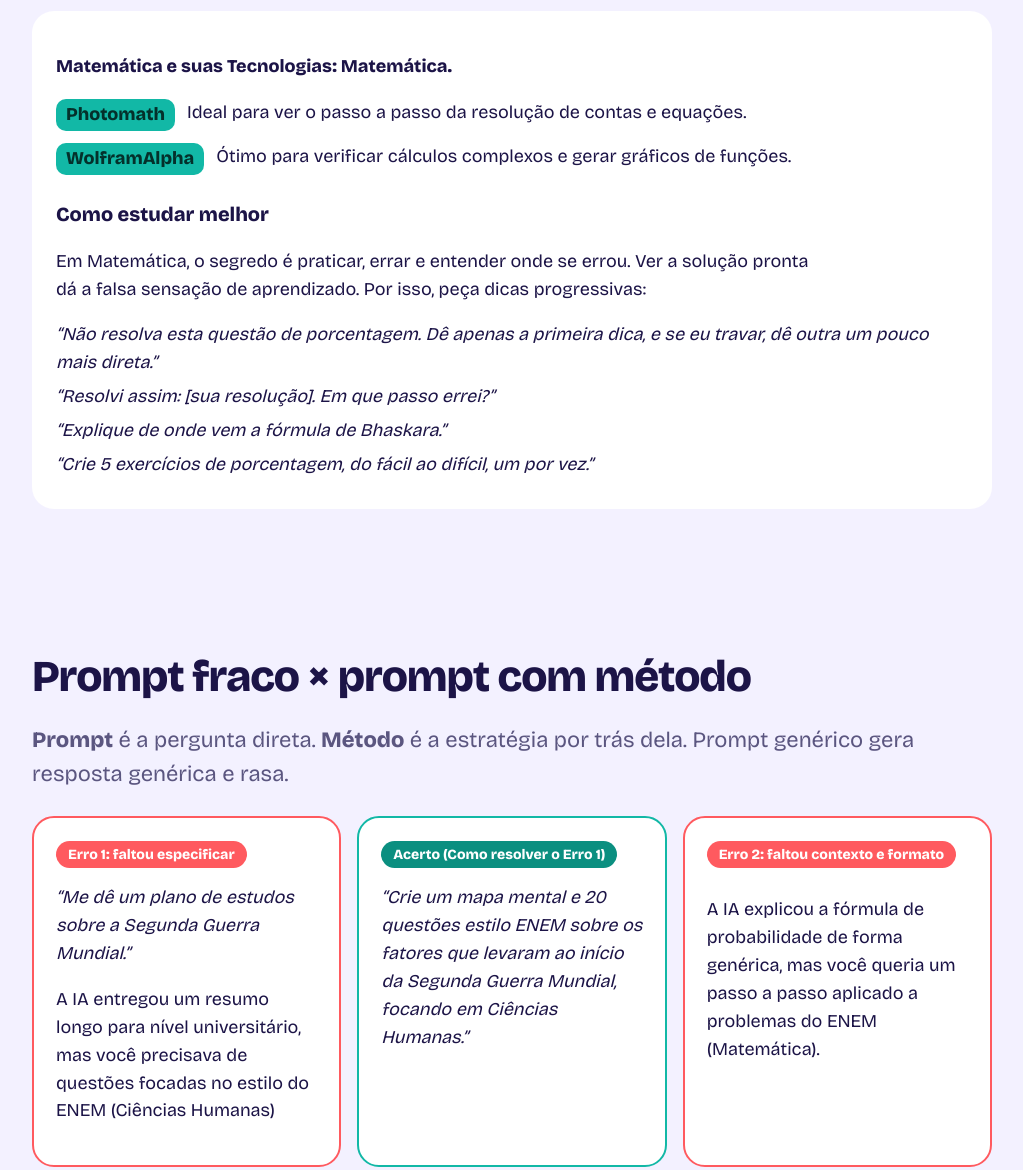
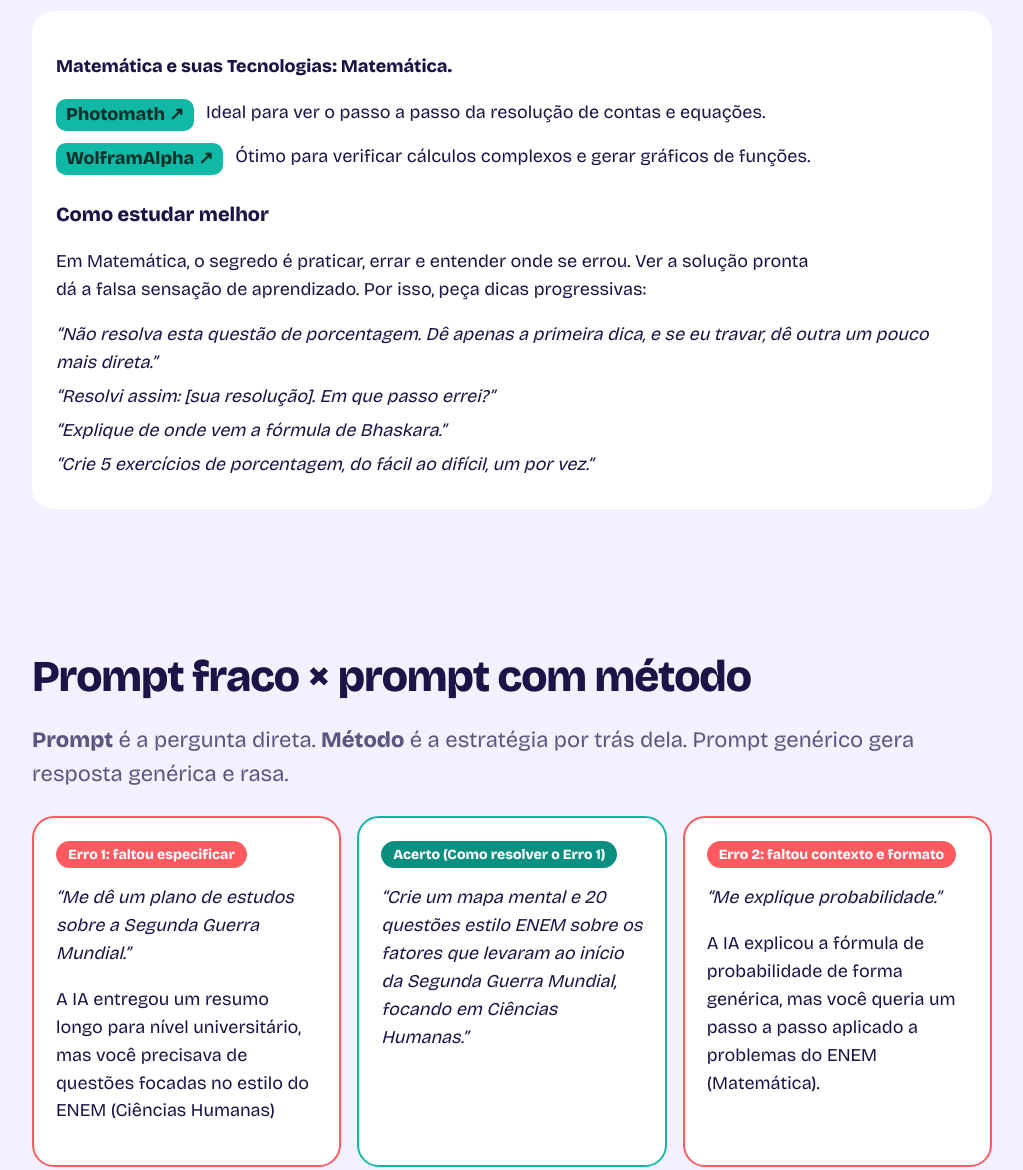
Before and after one commit to KeveinCardoso/PROJETO-DE-EXT.-APIEX-IA-, a plain HTML site: page index.html in a window 1280 px wide. Shown: the part 922-2092 px from the top of the page, without its empty margins (256-1279 px from the left). Drawn offline with nearby package versions, Linux system fonts and the light colour scheme.

Commit message:
links nos botões verdes das quatro áreas (Matemática, Humanas, Linguagens e Natureza)

```diff
--- a/index.html
+++ b/index.html
@@ -12,7 +12,7 @@
 
 <body>
     <nav aria-label="Seções">
-        <a href="#início">Início</a><a href="#areas">IAs por área</a><a href="#metodo">Prompt × Método</a><a href="#dicas">Dicas</a><a href="#modelos">Prompts modelo</a><a
+        <a href="#inicio">Início</a><a href="#areas">IAs por área</a><a href="#metodo">Prompt × Método</a><a href="#dicas">Dicas</a><a href="#modelos">Prompts modelo</a><a
             href="#vantagem">Vantagem</a><a href="#mercado">Mercado</a><a href="#piloto">Resumo</a>
     </nav>
 
@@ -48,11 +48,12 @@
                 <q>Crie um mapa mental e 20 questões estilo ENEM sobre os fatores que levaram ao início da Segunda Guerra Mundial, focando em Ciências Humanas.</q>
             </div>
             <div class="card bad"><span class="tag b">Erro 2: faltou contexto e formato</span>
+                <q>Me explique probabilidade.</q>
                 <p>A IA explicou a fórmula de probabilidade de forma genérica, mas você queria um passo a passo aplicado a problemas do ENEM (Matemática).</p>
             </div>
             <div class="card good"><span class="tag g">Acerto (Como resolver o Erro 2)</span>
-                <p>Sempre defina o perfil de resposta e o foco da área:
-"Explique o conceito de probabilidade como se fosse um professor do ENEM, utilizando um exemplo prático do cotidiano e uma questão resolvida."</q></p>
+                <p>Sempre defina o perfil de resposta e o foco da área:</p>
+                <q>Explique o conceito de probabilidade como se fosse um professor do ENEM, utilizando um exemplo prático do cotidiano e uma questão resolvida.</q>
             </div>
         </div>
         <h3 style="margin-top:36px">3 níveis de pergunta</h3>
--- a/script.js
+++ b/script.js
@@ -17,15 +17,16 @@ document.querySelectorAll('.toggle button').forEach(function (b) {
 });
 
 /* ---------- Abas: IA por área + como estudar melhor ----------
-   n = nome da aba | d = descrição da área | a = ferramentas [nome, descrição]
+   n = nome da aba | d = descrição da área
+   a = ferramentas [ [ [nome, link], ... ], descrição ]
    i = introdução de "como estudar melhor" | p = prompts de exemplo        */
 var areas = [
     {
         n: 'Matemática',
         d: 'Matemática e suas Tecnologias: Matemática.',
         a: [
-            ['Photomath', 'Ideal para ver o passo a passo da resolução de contas e equações.'],
-            ['WolframAlpha', 'Ótimo para verificar cálculos complexos e gerar gráficos de funções.']
+            [[['Photomath', 'https://photomath.com']], 'Ideal para ver o passo a passo da resolução de contas e equações.'],
+            [[['WolframAlpha', 'https://www.wolframalpha.com']], 'Ótimo para verificar cálculos complexos e gerar gráficos de funções.']
         ],
         i: 'Em Matemática, o segredo é praticar, errar e entender onde se errou. Ver a solução pronta dá a falsa sensação de aprendizado. Por isso, peça dicas progressivas:',
         p: [
@@ -39,8 +40,8 @@ var areas = [
         n: 'Humanas',
         d: 'Ciências Humanas e Sociais Aplicadas: História, Geografia, Filosofia e Sociologia.',
         a: [
-            ['Perplexity AI', 'Traz conteúdos atualizados com fontes e referências confiáveis, perfeito para História e Geografia.'],
-            ['Claude', 'Excelente para criar linhas do tempo, comparar correntes de pensamento (Filosofia/Sociologia) e montar argumentos para redação.']
+            [[['Perplexity AI', 'https://www.perplexity.ai']], 'Traz conteúdos atualizados com fontes e referências confiáveis, perfeito para História e Geografia.'],
+            [[['Claude', 'https://claude.ai']], 'Excelente para criar linhas do tempo, comparar correntes de pensamento (Filosofia/Sociologia) e montar argumentos para redação.']
         ],
         i: 'Em Ciências Humanas, o desafio é compreender contextos, causas e consequências, e não decorar datas soltas. Nessa área, a IA ajuda a organizar as relações entre os acontecimentos. Um bom pedido seria:',
         p: [
@@ -55,8 +56,8 @@ var areas = [
         n: 'Linguagens',
         d: 'Linguagens e suas Tecnologias: Português, Literatura, Inglês, Artes e Educação Física (Espanhol pode ser optativo).',
         a: [
-            ['Claude', 'Melhor para interpretação de textos, análise de obras literárias e produção de redação.'],
-            ['DeepL', 'Mais preciso para tradução e correção de textos em Inglês e Espanhol.']
+            [[['Claude', 'https://claude.ai']], 'Melhor para interpretação de textos, análise de obras literárias e produção de redação.'],
+            [[['DeepL', 'https://www.deepl.com']], 'Mais preciso para tradução e correção de textos em Inglês e Espanhol.']
         ],
         i: 'Em Linguagens, o objetivo é interpretar, escrever e se expressar com clareza. Para interpretação, cole um texto e peça perguntas. Para gramática, aprender com exemplos ajuda mais do que decorar regras:',
         p: [
@@ -70,7 +71,7 @@ var areas = [
         n: 'Natureza',
         d: 'Ciências da Natureza e suas Tecnologias: Biologia, Física e Química.',
         a: [
-            ['Claude / ChatGPT', 'Ótimos para explicar conceitos de Biologia, Química e Física de forma simples, com exemplos e exercícios práticos.']
+            [[['Claude', 'https://claude.ai'], ['ChatGPT', 'https://chatgpt.com']], 'Ótimos para explicar conceitos de Biologia, Química e Física de forma simples, com exemplos e exercícios práticos.']
         ],
         i: 'Em Ciências da Natureza e suas Tecnologias, o foco está em entender processos e fenômenos e relacioná-los ao cotidiano. Também vale treinar com questões no estilo do exame:',
         p: [
@@ -85,6 +86,15 @@ var areas = [
 var t = document.getElementById('tabs'),
     p = document.getElementById('panel');
 
+/* Monta o botão verde com link(s) clicável(is) para o site de cada IA */
+function toolLinks(links) {
+    return links.map(function (l) {
+        return '<a href="' + l[1] + '" target="_blank" rel="noopener noreferrer" ' +
+            'style="color:inherit;text-decoration:none" title="Abrir ' + l[0] + '">' +
+            l[0] + ' ↗</a>';
+    }).join(' / ');
+}
+
 function show(i) {
     [].forEach.call(t.children, function (b, j) {
         b.setAttribute('aria-selected', i === j);
@@ -93,7 +103,7 @@ function show(i) {
     p.innerHTML =
         '<p><b>' + a.d + '</b></p>' +
         a.a.map(function (x) {
-            return '<div class="ai"><b>' + x[0] + '</b><span>' + x[1] + '</span></div>';
+            return '<div class="ai"><b>' + toolLinks(x[0]) + '</b><span>' + x[1] + '</span></div>';
         }).join('') +
         '<h3 style="margin-top:24px">Como estudar melhor</h3>' +
         '<p>' + a.i + '</p>' +
```
